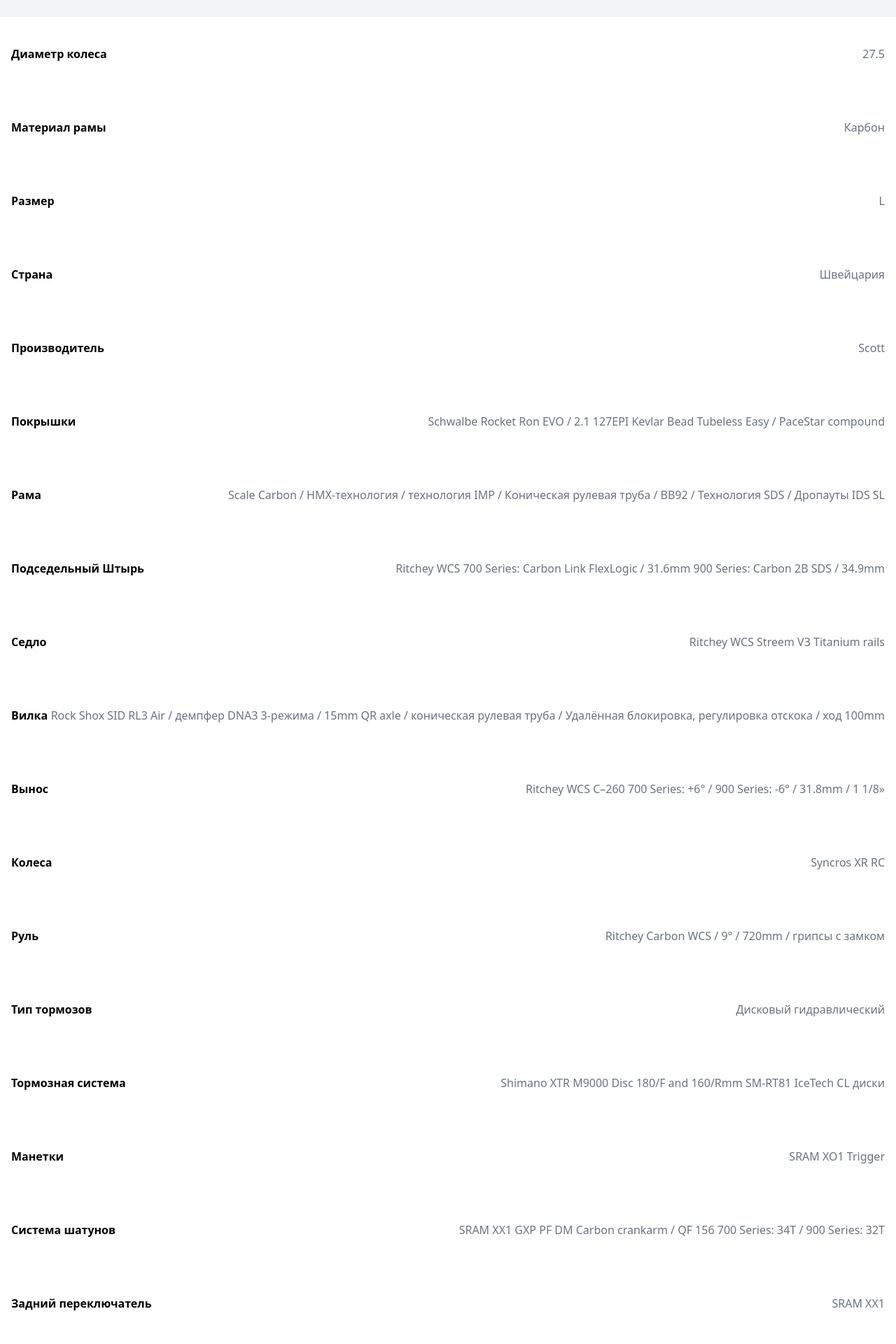
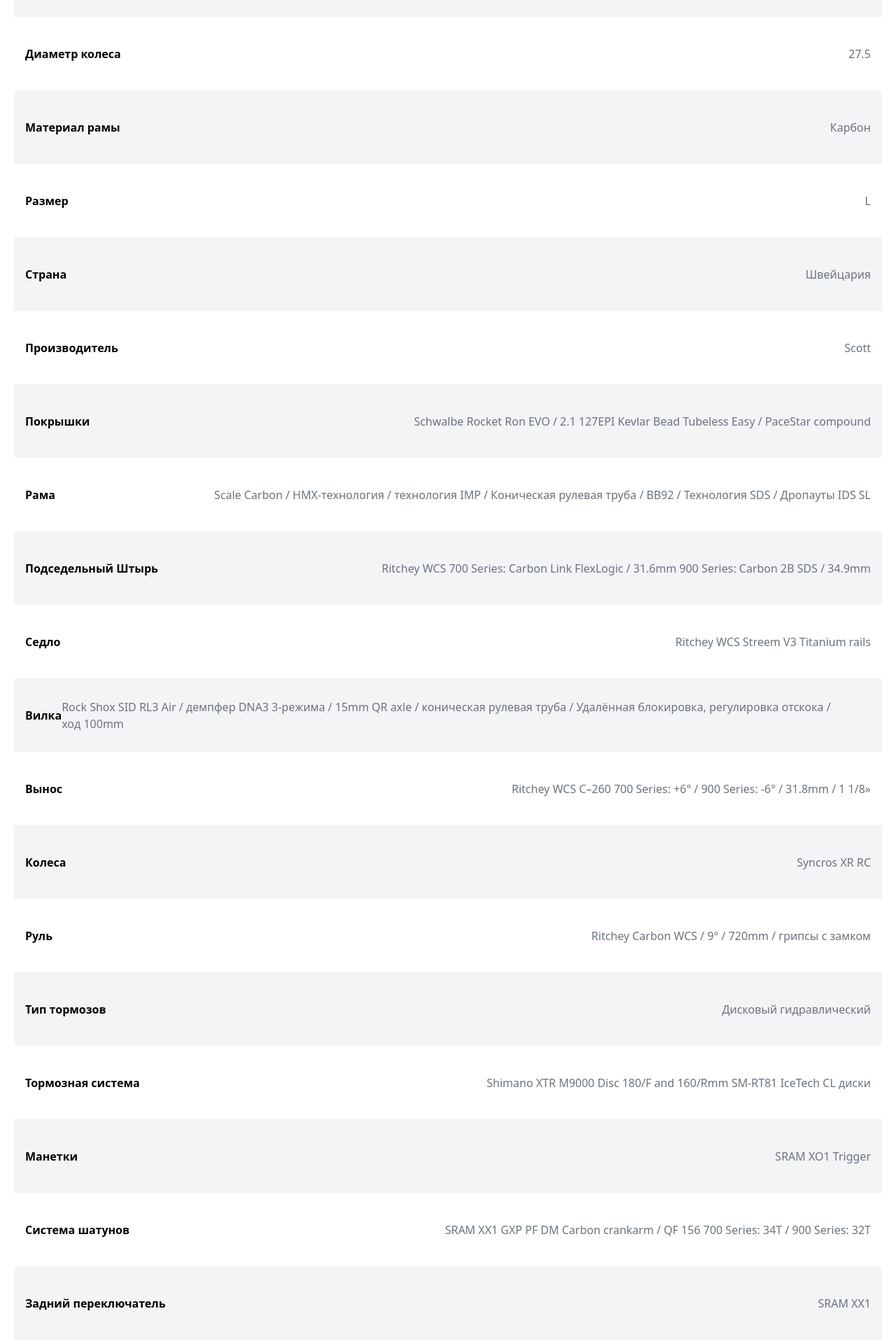
Before and after one commit to otvertka/react-app, a React (Create React App) app: page /devicepage in a window 1280 px wide. Shown: the part 1260-3180 px from the top of the page at 70% size. Built offline with nearby package versions, Linux system fonts and the light colour scheme.

Commit message:
device page

```diff
--- a/src/pages/DevicePage.js
+++ b/src/pages/DevicePage.js
@@ -2,10 +2,11 @@
 
 import socialImg from "../../src/Assets/images/social_demo.png";
 import bikeImg from "../../src/Assets/images/card_bike.png";
+import delivImg from "../../src/Assets/images/devicePage/deliv.png";
 
 const DevicePage = () => {
   return (
-    <>
+    <div className="mx-5">
       <section>
         <div>
           <h2>Look 977 BLACK FLUO YELLOW GREEN XT 2x11S AMC 2018</h2>
@@ -97,7 +98,7 @@
             <h3 className="font-semibold">Диаметр колеса</h3>
             <span className="text-gray-500">27.5</span>
           </li>
-          <li className="p-4 flex flex-col justify-around md:flex-row md:justify-between md:items-center h-[105px] ">
+          <li className="p-4 bg-gray-100 flex flex-col justify-around md:flex-row md:justify-between md:items-center h-[105px] ">
             <h3 className="font-semibold">Материал рамы</h3>
             <span className="text-gray-500">Карбон</span>
           </li>
@@ -105,7 +106,7 @@
             <h3 className="font-semibold">Размер</h3>
             <span className="text-gray-500">L</span>
           </li>
-          <li className="p-4 flex flex-col justify-around md:flex-row md:justify-between md:items-center h-[105px] ">
+          <li className="p-4 bg-gray-100 flex flex-col justify-around md:flex-row md:justify-between md:items-center h-[105px] ">
             <h3 className="font-semibold">Страна</h3>
             <span className="text-gray-500">Швейцария</span>
           </li>
@@ -113,7 +114,7 @@
             <h3 className="font-semibold">Производитель</h3>
             <span className="text-gray-500">Scott</span>
           </li>
-          <li className="p-4 flex flex-col justify-around md:flex-row md:justify-between md:items-center h-[105px] ">
+          <li className="p-4 bg-gray-100 flex flex-col justify-around md:flex-row md:justify-between md:items-center h-[105px] ">
             <h3 className="font-semibold">Покрышки</h3>
             <span className="text-gray-500">Schwalbe Rocket Ron EVO / 2.1 127EPI Kevlar Bead Tubeless Easy / PaceStar compound</span>
           </li>
@@ -121,7 +122,7 @@
             <h3 className="font-semibold">Рама</h3>
             <span className="text-gray-500">Scale Carbon / HMX-технология / технология IMP / Коническая рулевая труба / BB92 / Технология SDS / Дропауты IDS SL</span>
           </li>
-          <li className="p-4 flex flex-col justify-around md:flex-row md:justify-between md:items-center h-[105px] ">
+          <li className="p-4 bg-gray-100 flex flex-col justify-around md:flex-row md:justify-between md:items-center h-[105px] ">
             <h3 className="font-semibold">Подседельный Штырь</h3>
             <span className="text-gray-500">Ritchey WCS 700 Series: Carbon Link FlexLogic / 31.6mm 900 Series: Carbon 2B SDS / 34.9mm</span>
           </li>
@@ -129,7 +130,7 @@
             <h3 className="font-semibold">Седло</h3>
             <span className="text-gray-500">Ritchey WCS Streem V3 Titanium rails</span>
           </li>
-          <li className="p-4 flex flex-col justify-around md:flex-row md:justify-between md:items-center h-[105px] ">
+          <li className="p-4 bg-gray-100 flex flex-col justify-around md:flex-row md:justify-between md:items-center h-[105px] ">
             <h3 className="font-semibold">Вилка</h3>
             <span className="text-gray-500">Rock Shox SID RL3 Air / демпфер DNA3 3-режима / 15mm QR axle / коническая рулевая труба / Удалённая блокировка, регулировка отскока / ход 100mm</span>
           </li>
@@ -137,7 +138,7 @@
             <h3 className="font-semibold">Вынос</h3>
             <span className="text-gray-500">Ritchey WCS C–260 700 Series: +6° / 900 Series: -6° / 31.8mm / 1 1/8»</span>
           </li>
-          <li className="p-4 flex flex-col justify-around md:flex-row md:justify-between md:items-center h-[105px] ">
+          <li className="p-4 bg-gray-100 flex flex-col justify-around md:flex-row md:justify-between md:items-center h-[105px] ">
             <h3 className="font-semibold">Колеса</h3>
             <span className="text-gray-500">Syncros XR RC</span>
           </li>
@@ -145,7 +146,7 @@
             <h3 className="font-semibold">Руль</h3>
             <span className="text-gray-500">Ritchey Carbon WCS / 9° / 720mm / грипсы с замком</span>
           </li>
-          <li className="p-4 flex flex-col justify-around md:flex-row md:justify-between md:items-center h-[105px] ">
+          <li className="p-4 bg-gray-100 flex flex-col justify-around md:flex-row md:justify-between md:items-center h-[105px] ">
             <h3 className="font-semibold">Тип тормозов</h3>
             <span className="text-gray-500">Дисковый гидравлический</span>
           </li>
@@ -153,7 +154,7 @@
             <h3 className="font-semibold">Тормозная система</h3>
             <span className="text-gray-500">Shimano XTR M9000 Disc 180/F and 160/Rmm SM-RT81 IceTech CL диски</span>
           </li>
-          <li className="p-4 flex flex-col justify-around md:flex-row md:justify-between md:items-center h-[105px] ">
+          <li className="p-4 bg-gray-100 flex flex-col justify-around md:flex-row md:justify-between md:items-center h-[105px] ">
             <h3 className="font-semibold">Манетки</h3>
             <span className="text-gray-500">SRAM XO1 Trigger</span>
           </li>
@@ -161,7 +162,7 @@
             <h3 className="font-semibold">Система шатунов</h3>
             <span className="text-gray-500">SRAM XX1 GXP PF DM Carbon crankarm / QF 156 700 Series: 34T / 900 Series: 32T</span>
           </li>
-          <li className="p-4 flex flex-col justify-around md:flex-row md:justify-between md:items-center h-[105px] ">
+          <li className="p-4 bg-gray-100 flex flex-col justify-around md:flex-row md:justify-between md:items-center h-[105px] ">
             <h3 className="font-semibold">Задний переключатель</h3>
             <span className="text-gray-500">SRAM XX1</span>
           </li>
@@ -169,7 +170,7 @@
             <h3 className="font-semibold">Цепь</h3>
             <span className="text-gray-500">SRAM PCX1</span>
           </li>
-          <li className="p-4 flex flex-col justify-around md:flex-row md:justify-between md:items-center h-[105px] ">
+          <li className="p-4 bg-gray-100 flex flex-col justify-around md:flex-row md:justify-between md:items-center h-[105px] ">
             <h3 className="font-semibold">Количество скоростей</h3>
             <span className="text-gray-500">11</span>
           </li>
@@ -179,7 +180,27 @@
           </li>
         </ul>
       </section>
-    </>
+
+      <section>
+        <h1 className="my-10 text-3xl uppercase font-semibold">Доставка</h1>
+        <img src={delivImg} alt="delivery" />
+
+        <h3 className="mt-6 mb-10 font-semibold">Для удобства покупателей действует несколько способов доставки товаров</h3>
+        <ul>
+          <li>Lieferung in Düsseldorf</li>
+          <li>Lieferung in das Land NRW</li>
+          <li>Lieferung in Deutschland</li>
+        </ul>
+
+        <h3 className="bg-gray-100 rounded p-3 inline-block">Любой из способов доступен при оформление заказа через сайт или у операторов</h3>
+        <p>Велосипеды и вело-станки доставляются в собранном и настроенном виде.</p>
+        <p>
+          На любые вопросы по правилам и стоимости доставки ответит оператор: <span> +49 055-75-86</span>
+        </p>
+
+        <h3 className="mt-6 mb-10 font-semibold">Для любого заказа возможен самовывоз из магазина</h3>
+      </section>
+    </div>
   );
 };
 
```
Also changed, not shown: src/Assets/images/devicePage/deliv.png (added).
